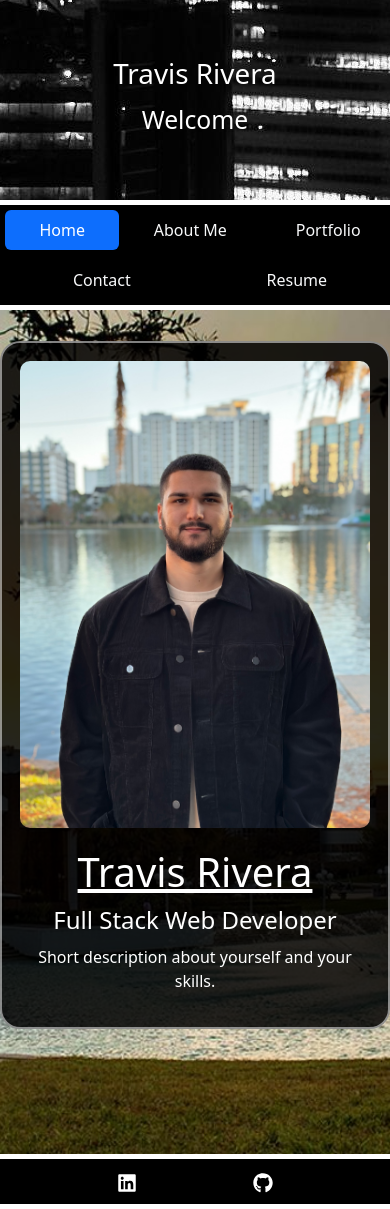
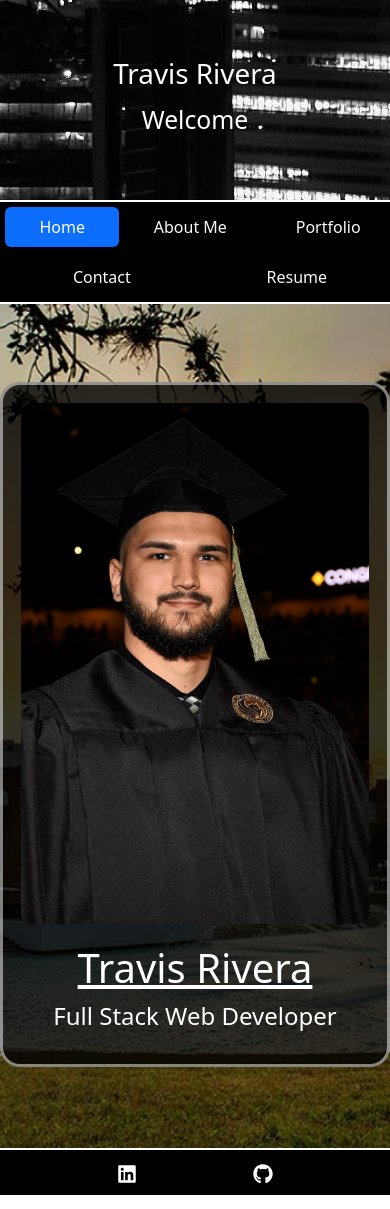
Before and after one commit to Travis3214/My-Portfolio, a React (Vite) app: page / in a window 390 px wide. Built offline with nearby package versions, Linux system fonts and the light colour scheme.

Commit message:
changed profile image on home page and added media query for mobile devices

```diff
--- a/src/index.css
+++ b/src/index.css
@@ -9,8 +9,8 @@
 }
 
 .mynav {
-  margin-top: 5px;
-  margin-bottom: 5px;
+  margin-top: 2px;
+  margin-bottom: 2px;
   background: rgb(0, 0, 0);
 }
 
@@ -39,7 +39,7 @@
   height: 100vh;
   background-position: center;
   color: rgb(255, 0, 0);
-  padding-top: 8%;
+
 }
 
 .text {
@@ -51,8 +51,8 @@
   display: flex;
   justify-content: space-evenly;
   background-color: black;
-  margin-top: 5px;
-  margin-bottom: 5px;
+  margin-top: 2px;
+  margin-bottom: 2px;
   padding-top: 10px;
   padding-bottom: 11px;
 }
@@ -79,12 +79,26 @@
 }
 
  .portfolio-card-container {
+  display: flex;
+  flex-direction: column;
+  justify-content: center;
+  align-items: center;
+  padding-top: 8%;
+}
+
+/* Media query for screens smaller than 768px*/
+@media screen and (max-width: 768px) {
+  .portfolio-card-container {
+    padding-top: 20%;
+  }
+}
+
+.portfolio-card {
   text-align: center;
   max-width: 400px;
-  margin: 0px auto;
   padding: 18px;
-  background-color: rgb(0, 0, 0, 0.85);
-  border: 2px solid rgb(255, 255, 255, 0.5);
+  background-color: rgb(0, 0, 0, 0.80);
+  border: 3px solid rgba(253, 253, 253, 0.5);
   border-radius: 20px;
   color: white;
 }
--- a/src/pages/Home.jsx
+++ b/src/pages/Home.jsx
@@ -6,14 +6,14 @@ export default function Home() {
         <div className="portfolio-card-container">
           <div className="portfolio-card">
             <img
-            src="me.jpeg"
+            src="grad.jpg"
             alt="Travis Rivera"
             className="profile-image"
             />
             <h1 className="card-name">Travis Rivera</h1>
             <h2 className="card-title">Full Stack Web Developer</h2>
             <p className="card-description">
-            Short description about yourself and your skills.
+              {/* maybe replace this with a description in the future? */}
             </p>
           </div>
         </div>
```
Also changed, not shown: public/grad.jpg (added).
